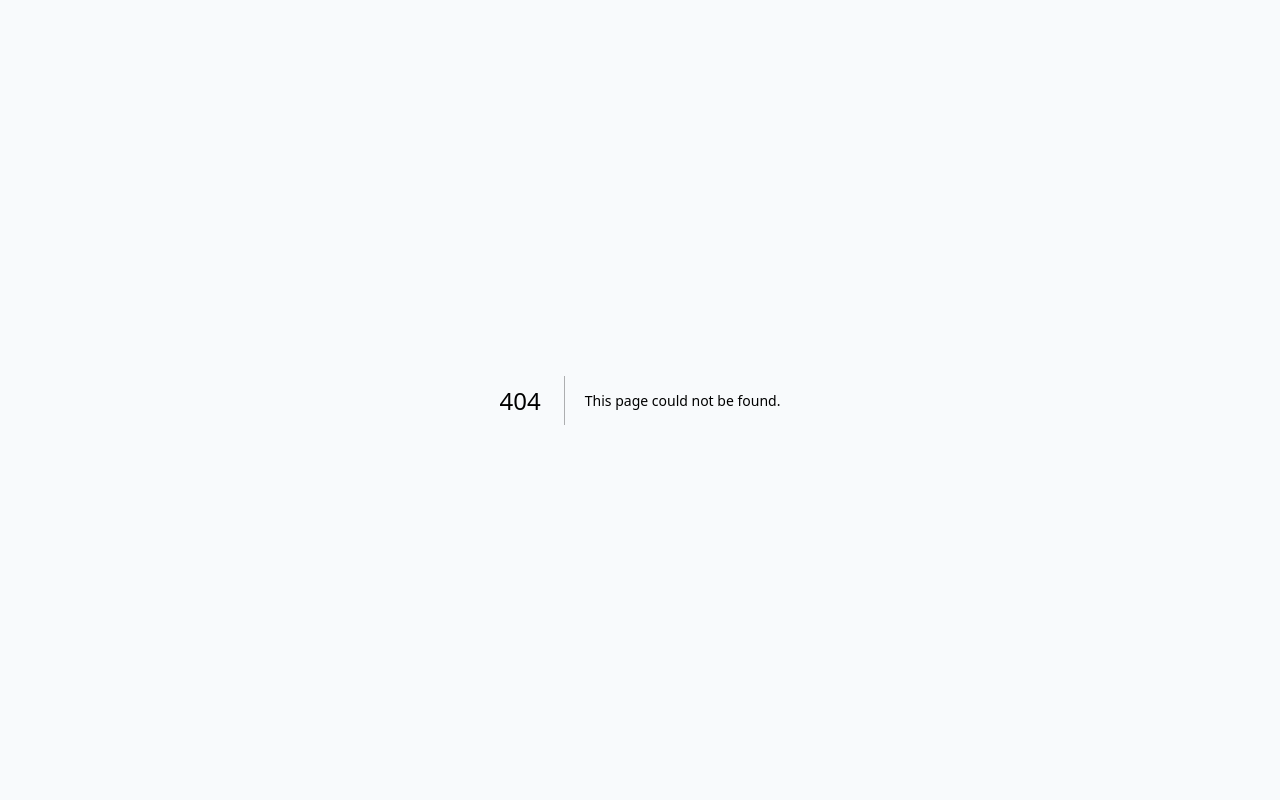
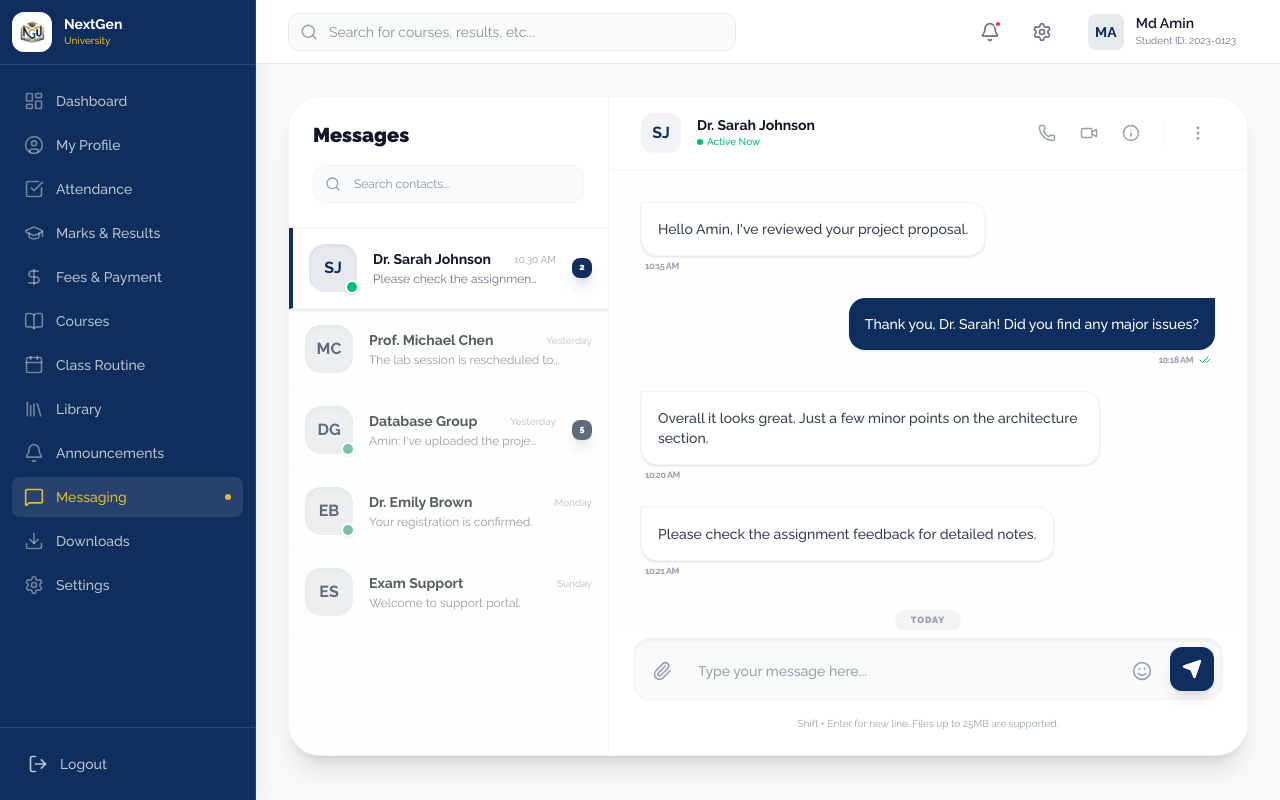
Before and after one commit to amdadislam01/smart-university-managment-system, a Next.js app: page /student/messages in a window 1280 px wide. Before the commit this address had no page. Built offline with nearby package versions, Linux system fonts and the light colour scheme.

Commit message:
CREATE app/student/messages/page.tsx: student messages page

```diff
--- /dev/null
+++ b/app/student/messages/page.tsx
@@ -0,0 +1,164 @@
+"use client";
+
+import React from "react";
+import { MessageSquare, Search, Phone, Video, Info, MoreVertical, Send, Paperclip, Smile, User, Check, CheckCheck } from "lucide-react";
+import { motion } from "framer-motion";
+import { cn } from "@/lib/utils";
+
+const contacts = [
+  { id: 1, name: "Dr. Sarah Johnson", role: "Professor", status: "online", lastMsg: "Please check the assignment feedback.", time: "10:30 AM", unread: 2, image: "SJ" },
+  { id: 2, name: "Prof. Michael Chen", role: "Instructor", status: "offline", lastMsg: "The lab session is rescheduled to...", time: "Yesterday", unread: 0, image: "MC" },
+  { id: 3, name: "Database Group", role: "Group", status: "online", lastMsg: "Amin: I've uploaded the project...", time: "Yesterday", unread: 5, image: "DG" },
+  { id: 4, name: "Dr. Emily Brown", role: "Academic Advisor", status: "online", lastMsg: "Your registration is confirmed.", time: "Monday", unread: 0, image: "EB" },
+  { id: 5, name: "Exam Support", role: "Department", status: "offline", lastMsg: "Welcome to support portal.", time: "Sunday", unread: 0, image: "ES" },
+];
+
+const messages = [
+  { id: 1, sender: "Dr. Sarah Johnson", text: "Hello Amin, I've reviewed your project proposal.", time: "10:15 AM", type: "received" },
+  { id: 2, sender: "Me", text: "Thank you, Dr. Sarah! Did you find any major issues?", time: "10:18 AM", type: "sent" },
+  { id: 3, sender: "Dr. Sarah Johnson", text: "Overall it looks great. Just a few minor points on the architecture section.", time: "10:20 AM", type: "received" },
+  { id: 4, sender: "Dr. Sarah Johnson", text: "Please check the assignment feedback for detailed notes.", time: "10:21 AM", type: "received" },
+];
+
+export default function MessagingPage() {
+  const [activeChat, setActiveChat] = React.useState(contacts[0]);
+
+  return (
+    <div className="h-[calc(100vh-140px)] flex bg-white rounded-[2rem] shadow-xl border border-gray-100 overflow-hidden">
+      {/* Sidebar - Contacts */}
+      <div className="w-full md:w-80 border-r border-gray-100 flex flex-col bg-gray-50/30">
+         <div className="p-6 border-b border-gray-100 bg-white">
+            <h2 className="text-xl font-black text-gray-900 mb-4">Messages</h2>
+            <div className="relative">
+               <Search className="absolute left-3 top-1/2 -translate-y-1/2 text-gray-400" size={16} />
+               <input
+                 type="text"
+                 placeholder="Search contacts..."
+                 className="w-full pl-10 pr-4 py-2.5 bg-gray-50 border border-gray-100 rounded-xl text-xs focus:outline-none focus:ring-2 focus:ring-primary/20 transition-all"
+               />
+            </div>
+         </div>
+         <div className="flex-1 overflow-y-auto no-scrollbar">
+            {contacts.map((contact) => (
+              <button
+                key={contact.id}
+                onClick={() => setActiveChat(contact)}
+                className={cn(
+                  "w-full p-4 flex items-center gap-4 transition-all hover:bg-white border-b border-gray-50/50",
+                  activeChat.id === contact.id ? "bg-white shadow-sm border-l-4 border-l-primary" : "opacity-70 grayscale-[0.5]"
+                )}
+              >
+                 <div className="relative">
+                    <div className="w-12 h-12 rounded-2xl bg-primary/10 flex items-center justify-center text-primary font-bold shadow-inner">
+                       {contact.image}
+                    </div>
+                    {contact.status === 'online' && (
+                      <div className="absolute -bottom-0.5 -right-0.5 w-3.5 h-3.5 bg-emerald-500 rounded-full border-2 border-white shadow-sm"></div>
+                    )}
+                 </div>
+                 <div className="flex-1 text-left min-w-0">
+                    <div className="flex items-center justify-between mb-0.5">
+                       <h4 className="text-sm font-bold text-gray-900 truncate">{contact.name}</h4>
+                       <span className="text-[10px] text-gray-400">{contact.time}</span>
+                    </div>
+                    <p className="text-xs text-gray-500 truncate pr-4">{contact.lastMsg}</p>
+                 </div>
+                 {contact.unread > 0 && (
+                   <div className="w-5 h-5 bg-primary text-white rounded-lg flex items-center justify-center text-[9px] font-black shadow-lg shadow-primary/20">
+                      {contact.unread}
+                   </div>
+                 )}
+              </button>
+            ))}
+         </div>
+      </div>
+
+      {/* Main Chat Area */}
+      <div className="flex-1 flex flex-col min-w-0 bg-white">
+         {/* Chat Header */}
+         <div className="p-4 px-8 border-b border-gray-100 flex items-center justify-between sticky top-0 bg-white/80 backdrop-blur-md z-10">
+            <div className="flex items-center gap-4">
+               <div className="w-10 h-10 rounded-xl bg-primary/5 flex items-center justify-center text-primary font-bold">
+                  {activeChat.image}
+               </div>
+               <div>
+                  <h3 className="text-sm font-bold text-gray-900 leading-tight">{activeChat.name}</h3>
+                  <p className="text-[10px] font-medium text-emerald-500 flex items-center gap-1">
+                     <span className="w-1.5 h-1.5 rounded-full bg-emerald-500"></span>
+                     Active Now
+                  </p>
+               </div>
+            </div>
+            <div className="flex items-center gap-2">
+               <button className="p-2 text-gray-400 hover:text-primary hover:bg-primary/5 rounded-xl transition-all">
+                  <Phone size={18} />
+               </button>
+               <button className="p-2 text-gray-400 hover:text-primary hover:bg-primary/5 rounded-xl transition-all">
+                  <Video size={18} />
+               </button>
+               <button className="p-2 text-gray-400 hover:text-primary hover:bg-primary/5 rounded-xl transition-all">
+                  <Info size={18} />
+               </button>
+               <div className="w-px h-6 bg-gray-100 mx-2" />
+               <button className="p-2 text-gray-400 hover:text-primary hover:bg-primary/5 rounded-xl transition-all">
+                  <MoreVertical size={18} />
+               </button>
+            </div>
+         </div>
+
+         {/* Messages Container */}
+         <div className="flex-1 overflow-y-auto p-8 space-y-6 no-scrollbar bg-gray-50/20">
+            {messages.map((msg, i) => (
+              <motion.div
+                key={msg.id}
+                initial={{ opacity: 0, y: 10, scale: 0.95 }}
+                animate={{ opacity: 1, y: 0, scale: 1 }}
+                transition={{ delay: i * 0.1 }}
+                className={cn(
+                  "flex flex-col max-w-[80%]",
+                  msg.type === 'sent' ? "ml-auto items-end" : "mr-auto items-start"
+                )}
+              >
+                 <div className={cn(
+                   "p-4 rounded-2xl text-sm font-medium shadow-sm",
+                   msg.type === 'sent' ? "bg-primary text-white rounded-tr-none" : "bg-white border border-gray-100 text-gray-700 rounded-tl-none"
+                 )}>
+                    {msg.text}
+                 </div>
+                 <div className="flex items-center gap-1.5 mt-1 px-1">
+                    <span className="text-[9px] font-bold text-gray-400 uppercase tracking-tighter">{msg.time}</span>
+                    {msg.type === 'sent' && <CheckCheck size={12} className="text-emerald-500" />}
+                 </div>
+              </motion.div>
+            ))}
+            <div className="flex justify-center my-8">
+               <span className="px-4 py-1 bg-gray-100 rounded-full text-[9px] font-black text-gray-400 uppercase tracking-widest">Today</span>
+            </div>
+         </div>
+
+         {/* Chat Input */}
+         <div className="p-6 pt-2">
+            <div className="p-2 bg-gray-50 border border-gray-100 rounded-2xl flex items-end gap-2 shadow-inner group-focus-within:border-primary/20 transition-all">
+               <button className="p-2.5 text-gray-400 hover:text-primary transition-colors">
+                  <Paperclip size={20} />
+               </button>
+               <textarea
+                 rows={1}
+                 placeholder="Type your message here..."
+                 className="flex-1 bg-transparent border-none focus:ring-0 text-sm py-2.5 px-2 no-scrollbar resize-none font-medium placeholder:text-gray-400"
+               />
+               <button className="p-2.5 text-gray-400 hover:text-primary transition-colors">
+                  <Smile size={20} />
+               </button>
+               <button className="p-3 bg-primary text-white rounded-xl shadow-lg hover:shadow-primary/20 hover:scale-105 transition-all">
+                  <Send size={20} fill="currentColor" />
+               </button>
+            </div>
+            <p className="text-center text-[10px] text-gray-400 mt-4">
+               Shift + Enter for new line. Files up to 25MB are supported.
+            </p>
+         </div>
+      </div>
+    </div>
+  );
+}
```
